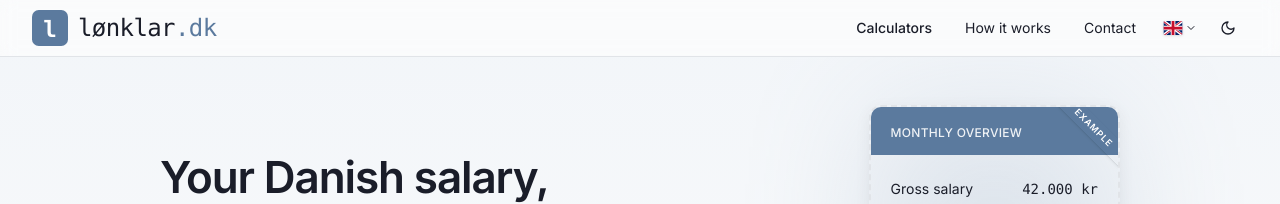
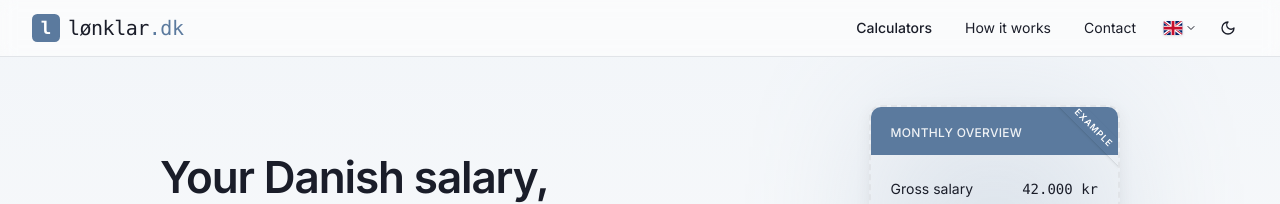
Before and after one commit to pandolfonicolo/lonklar.dk, a React (Vite) app in the folder frontend/: page / in a window 1280 px wide. Shown: the top 204 px of the page. Built offline with nearby package versions, Linux system fonts and the light colour scheme.

Commit message:
feat: Adjust logo size and text styling in Header component for improved aesthetics

```diff
--- a/frontend/src/app/components/Header.tsx
+++ b/frontend/src/app/components/Header.tsx
@@ -47,12 +47,12 @@ export function Header() {
       <div className="max-w-7xl mx-auto px-4 sm:px-6 lg:px-8">
         <div className="flex h-14 items-center justify-between">
           {/* Logo */}
-          <Link to="/" className="flex items-center gap-2.5 transition-opacity hover:opacity-80">
-            <svg xmlns="http://www.w3.org/2000/svg" viewBox="0 0 32 32" className="w-9 h-9 shrink-0" aria-hidden="true">
+          <Link to="/" className="flex items-center gap-2 transition-opacity hover:opacity-80">
+            <svg xmlns="http://www.w3.org/2000/svg" viewBox="0 0 32 32" className="w-7 h-7 shrink-0" aria-hidden="true">
               <rect width="32" height="32" rx="6" fill="var(--nordic-accent)" />
-              <text x="16" y="24" textAnchor="middle" fontFamily="'SF Mono','Monaco','Menlo','Consolas',monospace" fontSize="20" fontWeight="600" fill="#FFFFFF">l</text>
+              <text x="16" y="23" textAnchor="middle" fontFamily="'SF Mono','Monaco','Menlo','Consolas',monospace" fontSize="20" fontWeight="600" fill="#FFFFFF">l</text>
             </svg>
-            <span className="font-mono text-2xl leading-none tracking-tight text-foreground">
+            <span className="font-mono text-xl leading-tight tracking-tight text-foreground">
               lønklar<span className="text-[var(--nordic-accent)]">.dk</span>
             </span>
           </Link>
```
